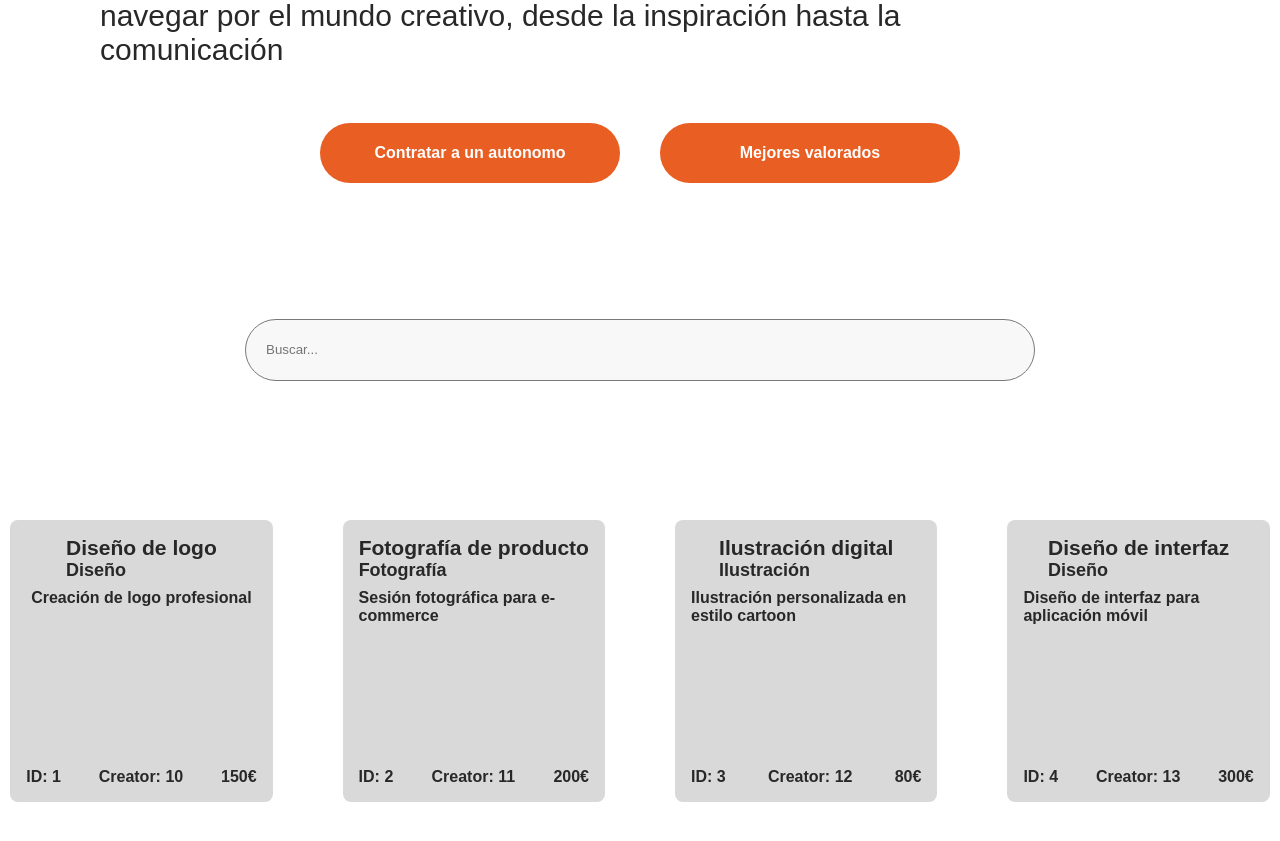
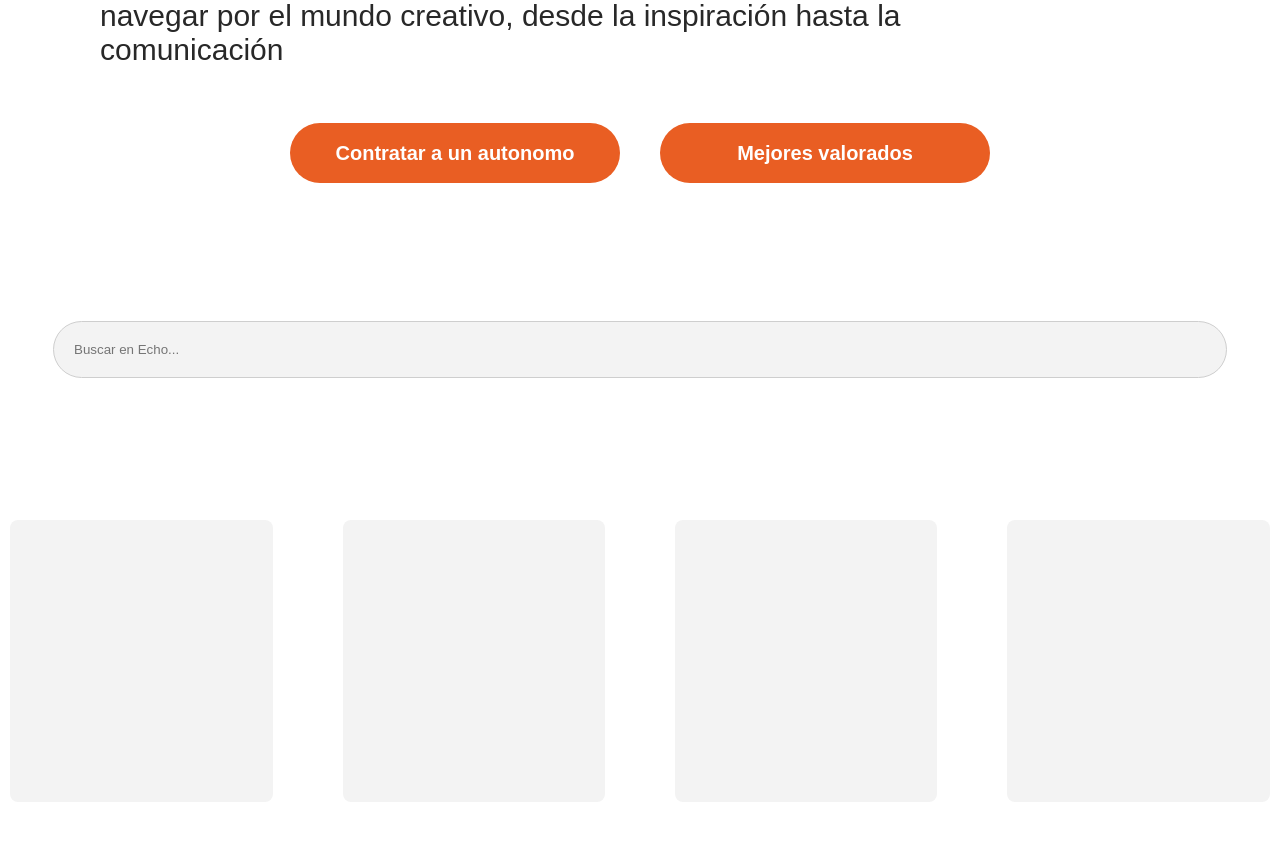
Before and after one commit to HelenaLM32/ECHO, a React app in the folder frontend/: page / in a window 1280 px wide. Shown: the part 581-1422 px from the top of the page. Built offline with nearby package versions, Linux system fonts and the light colour scheme; the HTML template or start-up script is replaced by a standard one.

Commit message:
frontend-home-changes2
cambios en la home de forntend

```diff
--- a/frontend/src/components/ItemProduct/ItemProduct.css
+++ b/frontend/src/components/ItemProduct/ItemProduct.css
@@ -4,9 +4,11 @@
     align-items: center;
     padding: 16px;
     border-radius: 8px;
-    width: 18%;
+    width: 15%;
     height: 250px;
-    background-color: var(--gray);
+    background-color: var(--gray-dark);
+    flex: 0 0 calc(15% - 16px);
+    min-width: 18%;
 }
 
 .item-product-footer {
--- a/frontend/src/components/ItemProduct/ItemProduct.jsx
+++ b/frontend/src/components/ItemProduct/ItemProduct.jsx
@@ -10,9 +10,9 @@ function ItemProduct({ id, creatorId, title, description, basePrice, itemType })
       </div>
       <p>{description}</p>
       <div className="item-product-footer">
-        <span>ID: {id}</span>
-        <span>Creator: {creatorId}</span>
-        <span>{basePrice}€</span>
+        <span>{id}</span>
+        <span>{creatorId}</span>
+        <span>{basePrice}</span>
       </div>
     </div>
   );
--- a/frontend/src/components/ItemsList/ItemsList.jsx
+++ b/frontend/src/components/ItemsList/ItemsList.jsx
@@ -7,8 +7,11 @@ const MOCK_ITEMS = [
   { id: 2, creatorId: 11, title: "Fotografía de producto", description: "Sesión fotográfica para e-commerce", basePrice: 200.0, itemType: "Fotografía" },
   { id: 3, creatorId: 12, title: "Ilustración digital", description: "Ilustración personalizada en estilo cartoon", basePrice: 80.0, itemType: "Ilustración" },
   { id: 4, creatorId: 13, title: "Diseño de interfaz", description: "Diseño de interfaz para aplicación móvil", basePrice: 300.0, itemType: "Diseño" },
-
-
+  //segunda row
+    { id: 5, creatorId: 14, title: "Diseño de logo", description: "Creación de logo profesional", basePrice: 150.0, itemType: "Diseño" },
+  { id: 6, creatorId: 15, title: "Fotografía de producto", description: "Sesión fotográfica para e-commerce", basePrice: 200.0, itemType: "Fotografía" },
+  { id: 7, creatorId: 16, title: "Ilustración digital", description: "Ilustración personalizada en estilo cartoon", basePrice: 80.0, itemType: "Ilustración" },
+  { id: 8, creatorId: 17, title: "Diseño de interfaz", description: "Diseño de interfaz para aplicación móvil", basePrice: 300.0, itemType: "Diseño" }
 ];
 
 function ItemsList() {
@@ -38,7 +41,9 @@ function ItemsList() {
   return (
     <>
       {items.map((item) => (
-        <ItemProduct key={item.id} {...item} />
+        <ItemProduct
+        // key={item.id} {...item}
+         />
       ))}
     </>
   );
--- a/frontend/src/pages/Home/Home.css
+++ b/frontend/src/pages/Home/Home.css
@@ -38,16 +38,18 @@
   flex-direction: column;
   height: 200px;
 }
+
 .home-container-item-section {
   justify-content: center;
   align-items: center;
+  display: flex;
+  flex-wrap: wrap;
   margin-top: 50px;
   width: 100%;
-  display: flex;
   gap: 70px;
-  flex-direction: row;
   margin-bottom: 100px;
 }
+
 .search-bar {
   background-color: var(--white);
   border: 1px solid #797979;
@@ -65,10 +67,23 @@
   color: white;
   font-weight: 600;
   text-decoration: none;
-  font-size: 16px;
+  font-size: 20px;
   height: 60px;
-  width: 300px;
+  width: 330px;
   border-radius: 100px;
+  transition: all 0.3s ease;
+}
+
+.button-top:hover {
+  transform: scale(1.1);
+  background-color: var(--gray-dark);
+  border: 0.5px solid var(--gray-stroke);
+  color: var(--orange);
+  width: 30%;
+}
+
+#texto-h1-echo {
+  color: var(--orange);
 }
 
 #top-h1-text {
@@ -76,6 +91,7 @@
   width: 70%;
   font-size: 100px;
   margin-left: 100px;
+  letter-spacing: -6px;
 }
 
 #top-p-text {
@@ -87,9 +103,11 @@
 }
 
 .search-bar {
-    background-color: var(--white);
+  border-color: var(--gray-stroke);
+  background-color: var(--gray-dark);
   padding-left: 20px;
-    width: 60%;
+  width: 90%;
+  height: 55px;
 }
 
 .filter-button {
--- a/frontend/src/pages/Home/Home.jsx
+++ b/frontend/src/pages/Home/Home.jsx
@@ -5,11 +5,13 @@ import ItemsList from "../../components/ItemsList/ItemsList";
 export default function Home() {
   const [filtro, setFiltro] = useState("");
 
+
+
   return (
     <div className="home-container">
       <div className="home-container-top">
         <div id="home-container-top-text">
-          <h1 id="top-h1-text">Descubre a los mejores artistas en ECHO</h1>
+          <h1 id="top-h1-text">Descubre a los mejores artistas en <span id="texto-h1-echo">ECHO</span></h1>
           <p id="top-p-text">
             Una plataforma integral para ayudar a contratantes y creadores a
             navegar por el mundo creativo, desde la inspiración hasta la
@@ -24,7 +26,7 @@ export default function Home() {
       <div className="home-container-search-section">
         <input
           type="text"
-          placeholder="Buscar..."
+          placeholder="Buscar en Echo..."
           className="search-bar"
         />
         {/* <select
--- a/frontend/src/styles/variables.css
+++ b/frontend/src/styles/variables.css
@@ -4,6 +4,8 @@
     --white: #F8F8F8;
     --orange: #E95E23;
     --gray: #D9D9D9;
+    --gray-dark: #f3f3f3;
+    --gray-stroke: #cecece;
 }
 
 /* css variable example:
```
Also changed, not shown: 1 other file (tests, documents, lock files or other folders). Lines whose indentation alone changed are shown as unchanged.
